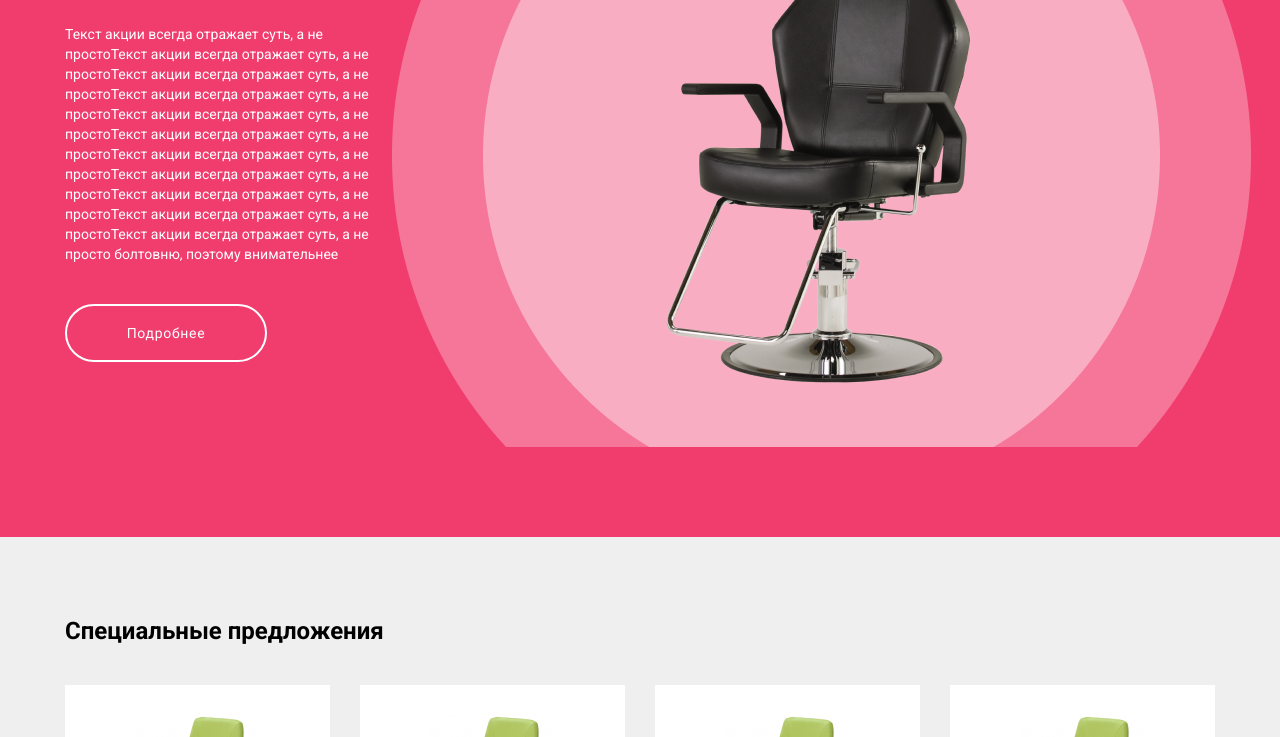
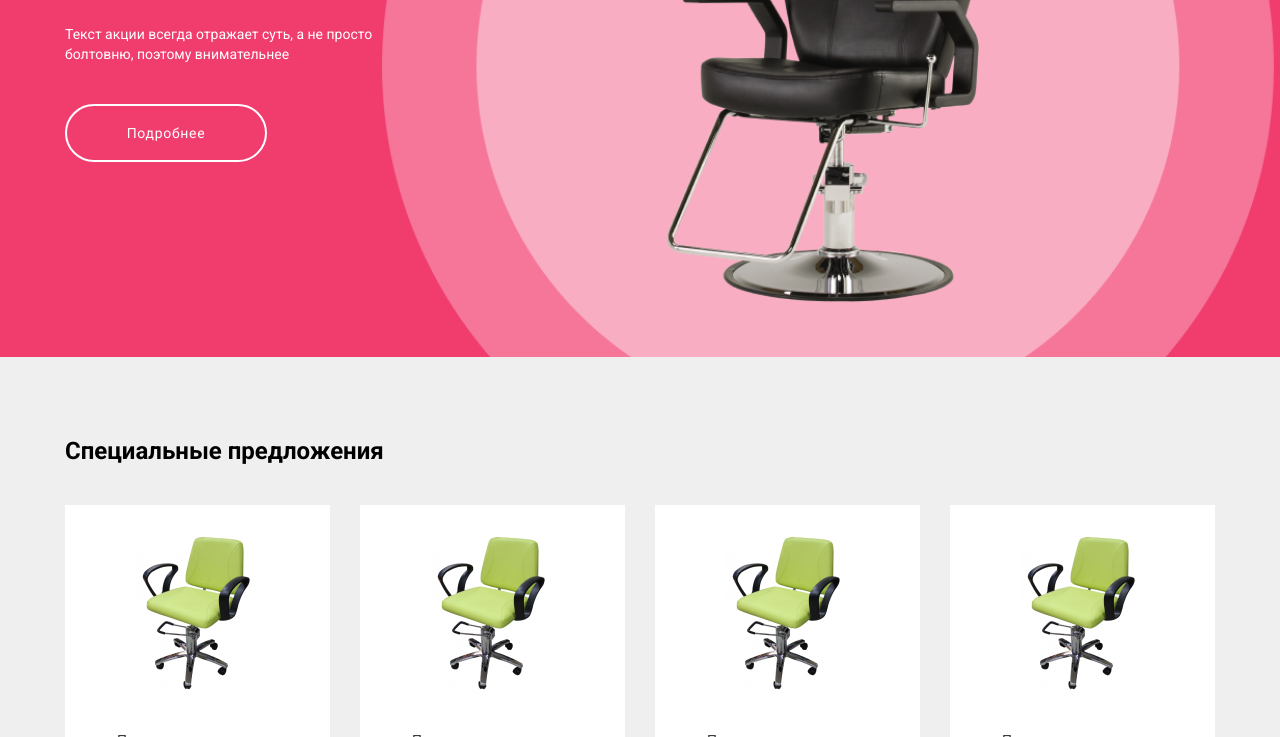
Before and after one commit to tetiana72/lesson10, a plain HTML site: page index.html in a window 1280 px wide. Shown: the part 554-1291 px from the top of the page. Drawn offline with Linux system fonts and the light colour scheme.

Commit message:
исправление hero

```diff
--- a/css/style.css
+++ b/css/style.css
@@ -118,20 +118,21 @@ a {
   margin-bottom: 80px;
 }
 .hero {
+
   background-color: var(--color-primary);
   background-image: url(../images/rectangle2.png);
   background-repeat: no-repeat;
   background-position: 50% 50%;
+  background-size: cover;
+  margin-bottom: 80px;
   min-height: 604px;
-  margin-bottom: 80px;
-
-}
+ }
 .hero__content {
   max-width: 310px;
   display: flex;
   gap: 40px;
   flex-direction: column;
-  padding-top: 175px;
+ padding-top: 175px;
   padding-bottom: 175px;
   }
 .hero__title {
--- a/index.html
+++ b/index.html
@@ -83,14 +83,16 @@
 
     <section class="hero">
       <div class="container">
+
         <div class="hero__content">
           <h2 class="hero__title">Супер кресло</h2>
-          <div class="hero__discription">Текст акции всегда отражает суть, а не простоТекст акции всегда отражает суть, а не простоТекст акции всегда отражает суть, а не простоТекст акции всегда отражает суть, а не простоТекст акции всегда отражает суть, а не простоТекст акции всегда отражает суть, а не простоТекст акции всегда отражает суть, а не простоТекст акции всегда отражает суть, а не простоТекст акции всегда отражает суть, а не простоТекст акции всегда отражает суть, а не простоТекст акции всегда отражает суть, а не просто
+          <div class="hero__discription">Текст акции всегда отражает суть, а не просто
             болтовню, поэтому внимательнее</div>
           <div class="hero__actions">
             <a class="hero__link" href="">Подробнее</a>
           </div>
         </div>
+
       </div>
     </section>
 
```
